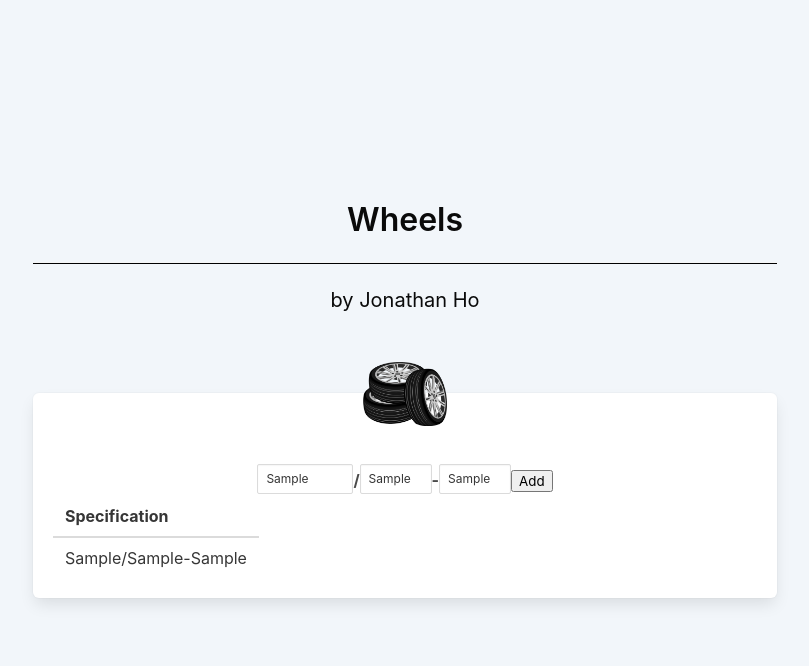
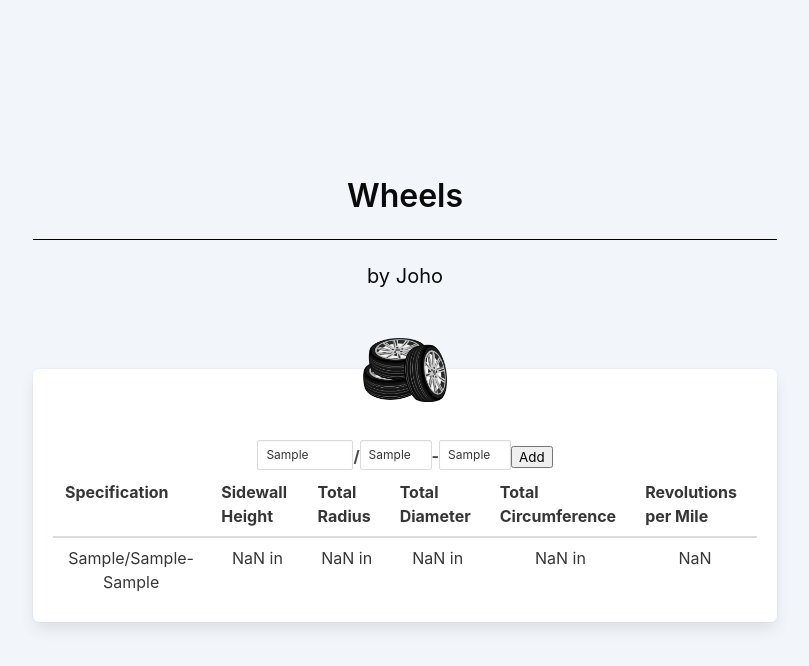
Before and after one commit to loljoho/wheels, a React (Create React App) app: page / in a window 1280 px wide. Both pictures are taken after typing "Sample", "Sample", "Sample" into the empty fields and a click on the input "Add". Shown: the top 666 px of the page, without its empty margins (235-1044 px from the left). Built offline with nearby package versions, Linux system fonts and the light colour scheme.

Commit message:
Tidy up code

```diff
--- a/src/App.js
+++ b/src/App.js
@@ -12,7 +12,7 @@ function App() {
             <div className="column is-8-desktop is-offset-2-desktop">
               <h3 className="title has-text-black">Wheels</h3>
               <hr className="login-hr" />
-              <p className="subtitle has-text-black">by Jonathan Ho</p>
+              <p className="subtitle has-text-black">by Joho</p>
               <div className="box">
                 <figure className="logo">
                   <img alt="Logo" src={logo} />
--- a/src/WheelCalculator.js
+++ b/src/WheelCalculator.js
@@ -1,35 +1,31 @@
 import React, { useState } from 'react';
 
-import WheelTable from './WheelTable';
+import WheelRow from './WheelRow';
 
 const WheelCalculator = (props) => {
   const [sectionWidth, setSectionWidth] = useState('');
   const [sidewallAspect, setsidewallAspect] = useState('');
   const [wheelDiameter, setwheelDiameter] = useState('');
+  const [rows, setRows] = useState([]);
 
   const handleSubmit = (e) => {
     e.preventDefault();
+    let sidewallHeight = (sidewallAspect / 100 * sectionWidth / 25.4); // Calculate Sidewall Height
+    let totalDiameter = parseFloat(wheelDiameter) + (2 * sidewallHeight);  // Calculate Total Diameter
+    let totalRadius = totalDiameter / 2;  // Calculate Total Radius
+    let circumference = 2 * Math.PI * totalRadius;  // Calculate Total Circumference
+    let revsPerMi = 63360 / circumference;  // Calculate Revolutions per Mile
 
-    // Calculate Sidewall Height
-    let sdwHeight = (sidewallAspect / 100 * sectionWidth / 25.4);
-    console.log(`sdwHeight: ${sdwHeight}`);
-
-    // Calculate Total Diameter
-    let totalDiam = parseFloat(wheelDiameter) + (2 * sdwHeight);
-    console.log(`totalDiam: ${totalDiam}`);
-
-    // Calculate Total Radius
-    let totalRadi = totalDiam / 2;
-    console.log(`totalRadi: ${totalRadi}`);
-
-    // Calculate Total Circumference
-    let totalCirc = 2 * Math.PI * totalRadi;
-    console.log(`totalCirc: ${totalCirc}`);
-
-    // Calculate Revolutions per Mile
-    let revsPerMi = 63360 / totalCirc;
-    console.log(`revsPerMi: ${revsPerMi}`);
-
+    setRows(rows.concat({
+      sectionWidth: sectionWidth,
+      sidewallAspect: sidewallAspect,
+      wheelDiameter: wheelDiameter,
+      sidewallHeight: sidewallHeight,
+      totalRadius: totalRadius,
+      totalDiameter: totalDiameter,
+      circumference: circumference,
+      revsPerMi: revsPerMi
+    }));
   }
 
   return (
@@ -71,11 +67,40 @@ const WheelCalculator = (props) => {
 
       </form>
 
-      <WheelTable
+      {/* <WheelTable
         sectionWidth={sectionWidth}
         sidewallAspect={sidewallAspect}
         wheelDiameter={wheelDiameter}
-      />
+      /> */}
+
+      <table className="table WheelTable">
+        <thead>
+          <tr>
+            <th>Specification</th>
+            <th>Sidewall Height</th>
+            <th>Total Radius</th>
+            <th>Total Diameter</th>
+            <th>Total Circumference</th>
+            <th>Revolutions per Mile</th>
+          </tr>
+        </thead>
+        <tbody>
+          {rows.map((row, i) => (
+            <WheelRow
+              key={i}
+              sectionWidth={row.sectionWidth}
+              sidewallAspect={row.sidewallAspect}
+              wheelDiameter={row.wheelDiameter}
+              sidewallHeight={row.sidewallHeight}
+              radius={row.totalRadius}
+              diameter={row.totalDiameter}
+              circumference={row.circumference}
+              revsPerMile={row.revsPerMi}
+              unit="in"
+            />
+          ))}
+        </tbody>
+      </table>
 
     </>
   );
--- a/src/WheelRow.js
+++ b/src/WheelRow.js
@@ -4,6 +4,11 @@ const WheelRow = (props) => {
   return (
     <tr>
       <td>{ props.sectionWidth }/{ props.sidewallAspect }-{ props.wheelDiameter }</td>
+      <td>{ props.sidewallHeight.toFixed(2) } { props.unit }</td>
+      <td>{ props.radius.toFixed(2) } { props.unit }</td>
+      <td>{ props.diameter.toFixed(2) } { props.unit }</td>
+      <td>{ props.circumference.toFixed(2) } { props.unit }</td>
+      <td>{ props.revsPerMile.toFixed(2) }</td>
     </tr>
   );
 }
--- a/src/WheelTable.js
+++ /dev/null
@@ -1,26 +0,0 @@
-import React from 'react';
-
-import WheelRow from './WheelRow';
-
-const WheelTable = (props) => {
-
-  return (
-    <table className="table WheelTable">
-      <thead>
-        <tr>
-          <th>Specification</th>
-          {/* <th>Sidewall Height</th>
-          <th>Total Radius</th>
-          <th>Total Diameter</th>
-          <th>Total Circumference</th>
-          <th>Revolutions per Mile</th> */}
-        </tr>
-      </thead>
-      <tbody>
-        <WheelRow { ...props} />
-      </tbody>
-    </table>
-  );
-}
-
-export default WheelTable;
```
Also changed, not shown: src/utils.js (added, +7 -0 lines).
